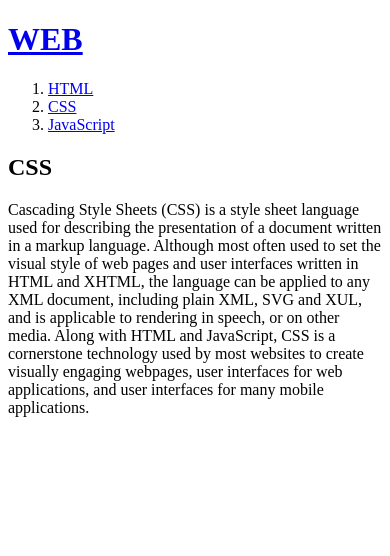
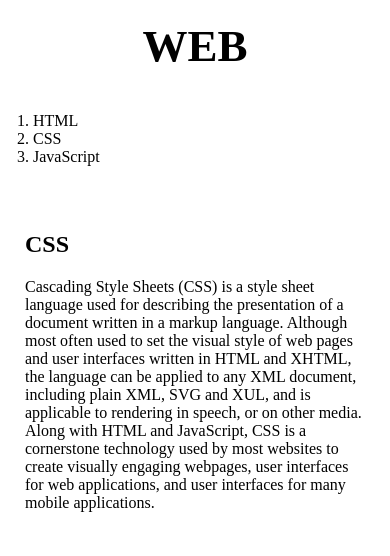
Before and after one commit to JUYOUNG-KWON/WEB-n, a plain HTML site: page 2.html in a window 390 px wide. Drawn offline with Linux system fonts and the light colour scheme.

Commit message:
2018.04.03 apply CSS and Mediaquery
2018.04.03 apply CSS and Mediaquery

```diff
--- a/2.html
+++ b/2.html
@@ -1,19 +1,67 @@
 <!DOCTYPE html>
 <html>
   <head>
+    <meta charset="utf-8">
     <title>WEB1 - CSS</title>
-    <meta charset="utf-8">
+    <style>
+      body {
+        margin:0;
+      }
+      a {
+        color:black;
+        text-decoration: none;
+      }
+      h1 {
+        font-size: 45px;
+        text-align: center;
+        border-bottom:1px solid gray;
+        margin:0;
+        padding:20px;
+      }
+      ol {
+        border-right:1px solid gray;
+        width:100px;
+        margin:0px;
+        padding:20px;
+        padding-left: 32px;
+      }
+      #grid {
+        display: grid;
+        grid-template-columns: 150px 1fr;
+      }
+      #article {
+        padding: 25px;
+      }
+      #grid ol {
+        padding-left:33px;
+      }
+      @media(max-width:800px) {
+        #grid {
+          display: block;
+        }
+        ol {
+          border-right:none;
+        }
+        h1 {
+          border-bottom:none;
+        }
+      }
+    </style>
   </head>
   <body>
     <h1><a href="index.html">WEB</a></h1>
+    <div id="grid">
       <ol>
-      <li><a href="1.html">HTML</a></li>
-      <li><a href="2.html">CSS</a></li>
+        <li><a href="1.html" class="saw">HTML</a></li>
+        <li><a href="2.html" class="saw" id="active">CSS</a></li>
         <li><a href="3.html">JavaScript</a></li>
       </ol>
+      <div id="article">
         <h2>CSS</h2>
         <p>
           Cascading Style Sheets (CSS) is a style sheet language used for describing the presentation of a document written in a markup language. Although most often used to set the visual style of web pages and user interfaces written in HTML and XHTML, the language can be applied to any XML document, including plain XML, SVG and XUL, and is applicable to rendering in speech, or on other media. Along with HTML and JavaScript, CSS is a cornerstone technology used by most websites to create visually engaging webpages, user interfaces for web applications, and user interfaces for many mobile applications.
         </p>
+      </div>
+    </div>
   </body>
 </html>
```
Also changed, not shown: 1.html (+48 -0 lines), 3.html (+48 -0 lines), box.html (added, +20 -0 lines), grid.html (added, +23 -0 lines), index.html (+48 -0 lines), mediaquery.html (added, +23 -0 lines). Lines whose indentation alone changed are shown as unchanged.
